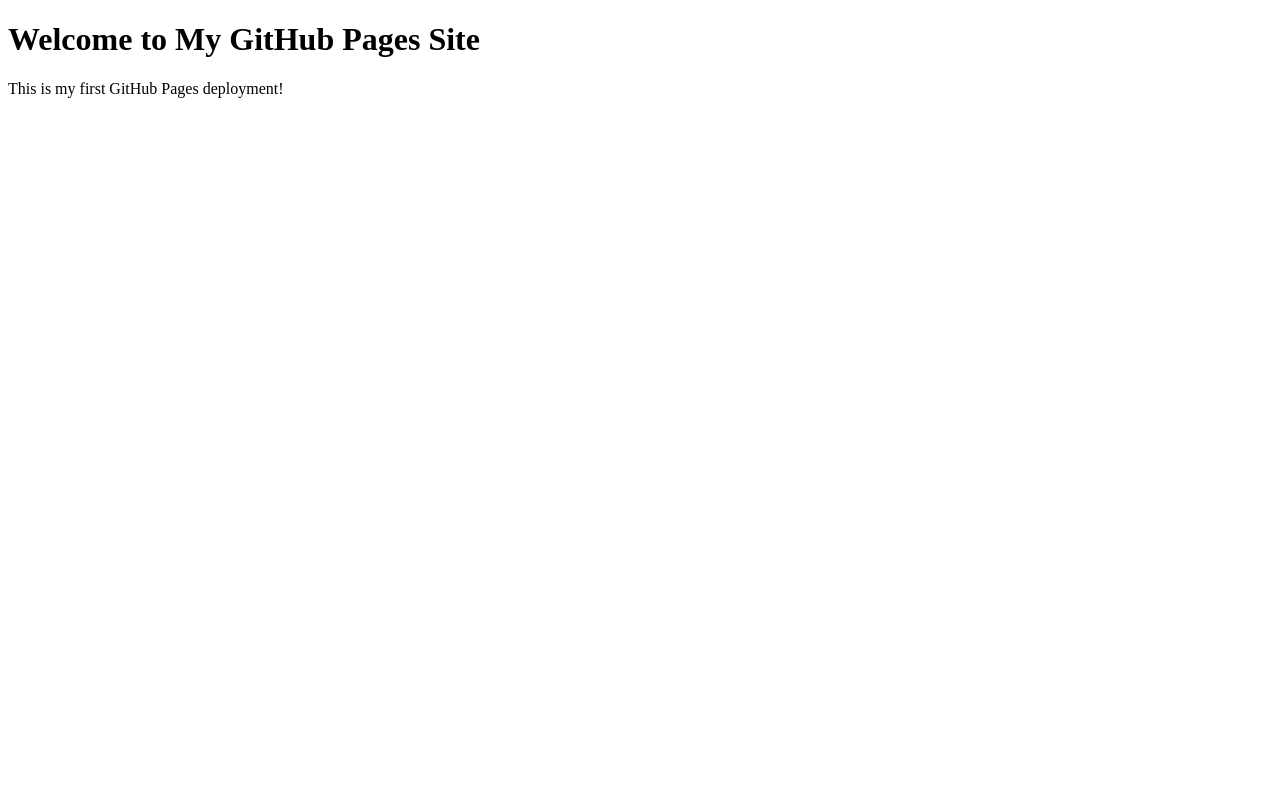
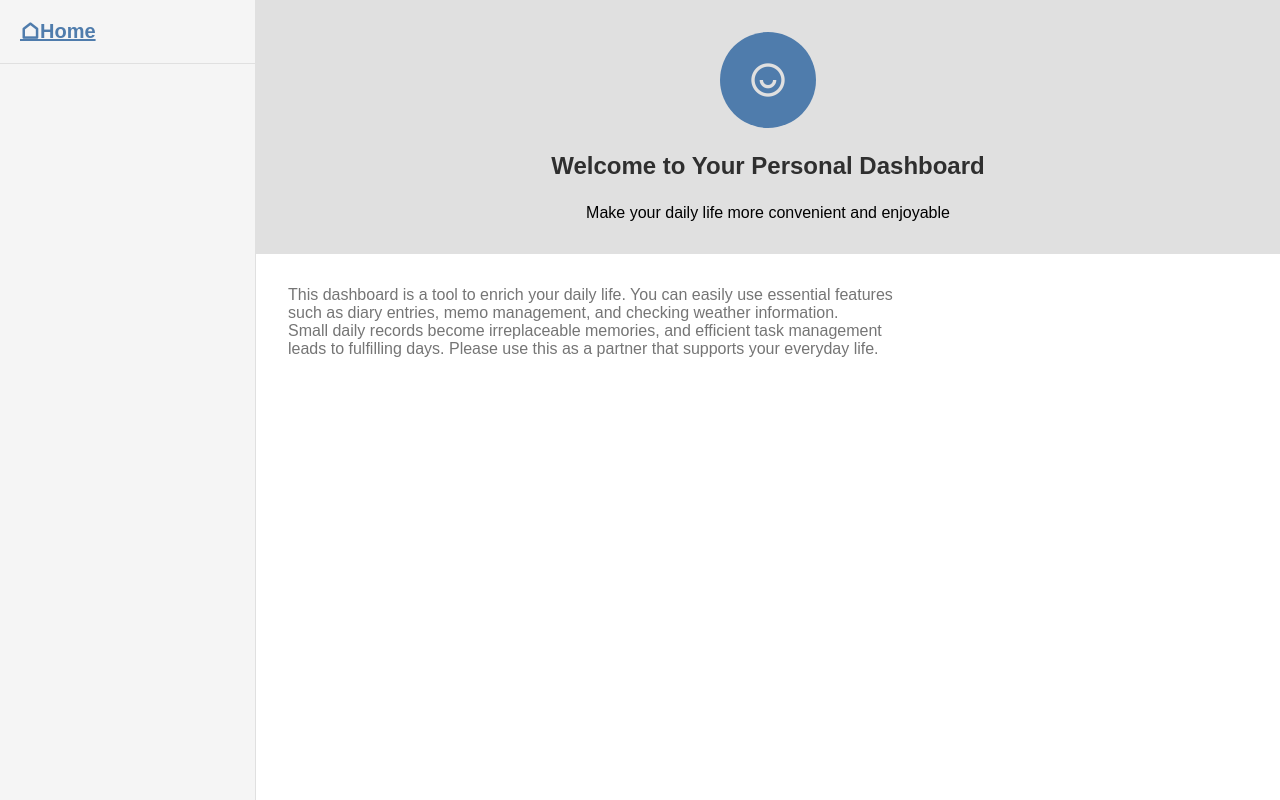
Before and after one commit to s1310fi/my-first-web-app, a plain HTML site: page index.html in a window 1280 px wide. Drawn offline with nearby package versions, Linux system fonts and the light colour scheme.

Commit message:
Add files via upload
新しいWebサイト用ファイルをアップロード

```diff
--- a/index.html
+++ b/index.html
@@ -3,10 +3,53 @@
   <head>
     <meta charset="UTF-8" />
     <meta name="viewport" content="width=device-width, initial-scale=1.0" />
-    <title>My GitHub Pages Site</title>
+    <title>Dashboard</title>
+    <!--独自のCSSファイルを読み込み-->
+    <link rel="stylesheet" href="./style.css" />
+    <link
+      href="https://cdn.jsdelivr.net/npm/remixicon@4.5.0/fonts/remixicon.css"
+      rel="stylesheet"
+    />
   </head>
+
   <body>
-    <h1>Welcome to My GitHub Pages Site</h1>
-    <p>This is my first GitHub Pages deployment!</p>
+    <div class="dashboard-container">
+      <aside class="sidebar">
+        <div class="sidebar-header">
+          <a href="#" class="sidebar-home" data-tab="home">
+            <span class="ri-home-line"></span>
+            <span>Home</span>
+          </a>
+        </div>
+      </aside>
+
+      <main class="main-contents">
+        <section class="content-section" id="home">
+          <header class="section-header">
+            <div class="profile-circle">
+              <span class="ri-user-smile-line"></span>
+            </div>
+            <h1 class="section-title">Welcome to Your Personal Dashboard</h1>
+            <p class="section-subtitle">
+              Make your daily life more convenient and enjoyable
+            </p>
+          </header>
+          <div class="section-body">
+            <div class="section-description">
+              <p>
+                This dashboard is a tool to enrich your daily life. You can
+                easily use essential features such as diary entries, memo
+                management, and checking weather information.
+              </p>
+              <p>
+                Small daily records become irreplaceable memories, and efficient
+                task management leads to fulfilling days. Please use this as a
+                partner that supports your everyday life.
+              </p>
+            </div>
+          </div>
+        </section>
+      </main>
+    </div>
   </body>
 </html>
--- /dev/null
+++ b/style.css
@@ -0,0 +1,103 @@
+/* ブラウザで設定されているスタイルのリセット・共通設定 */
+/* 消さないでください */
+*,
+*::before,
+*::after {
+  box-sizing: border-box;
+}
+body,
+h1,
+h2,
+h3,
+p,
+ul,
+li,
+form,
+input,
+textarea,
+select,
+button {
+  margin: 0;
+  padding: 0;
+  font-family: sans-serif;
+}
+
+ul {
+  list-style: none;
+}
+/* スタイルのリセット終了 */
+
+/* サイドバーとメインコンテンツを包むための要素のスタイルを書いてください */
+.dashboard-container {
+  display: flex;
+  height: 100vh;
+}
+
+/* サイドバーに関連するスタイルを書いてください */
+.sidebar {
+  display: flex;
+  width: 256px;
+  flex-shrink: 0;
+  background-color: #f5f5f5;
+  border-right: 1px solid #e0e0e0;
+  flex-direction: column;
+  height: 100%;
+}
+
+.sidebar-header {
+  padding: 20px;
+  border-bottom: 1px solid #e0e0e0;
+}
+
+.sidebar-home {
+  font-size: 1.25rem;
+  font-weight: 600;
+  color: #4f7cac;
+  display: flex;
+}
+
+/* メインコンテンツに関連するスタイルを書いてください */
+
+.main-contents {
+  flex: 1;
+}
+
+.section-header {
+  background-color: #e0e0e0;
+  padding: 32px;
+  border-bottom: 1px #e0e0e0;
+  text-align: center;
+}
+
+.profile-circle {
+  width: 96px;
+  height: 96px;
+  background-color: #4f7cac;
+  border-radius: 50%;
+  display: flex;
+  justify-content: center;
+  align-items: center;
+  margin-left: auto;
+  margin-right: auto;
+  margin-bottom: 24px;
+}
+
+.ri-user-smile-line {
+  font-size: 2.5rem;
+  color: #e0e0e0;
+}
+
+.section-title {
+  font-size: 1.5rem;
+  font-weight: 600;
+  color: #2f2f2f;
+  margin-bottom: 24px;
+}
+
+.section-description {
+  max-width: 672px;
+  margin: auto 0;
+  padding: 32px;
+  color: #757575;
+  margin-bottom: 16px;
+}
```
